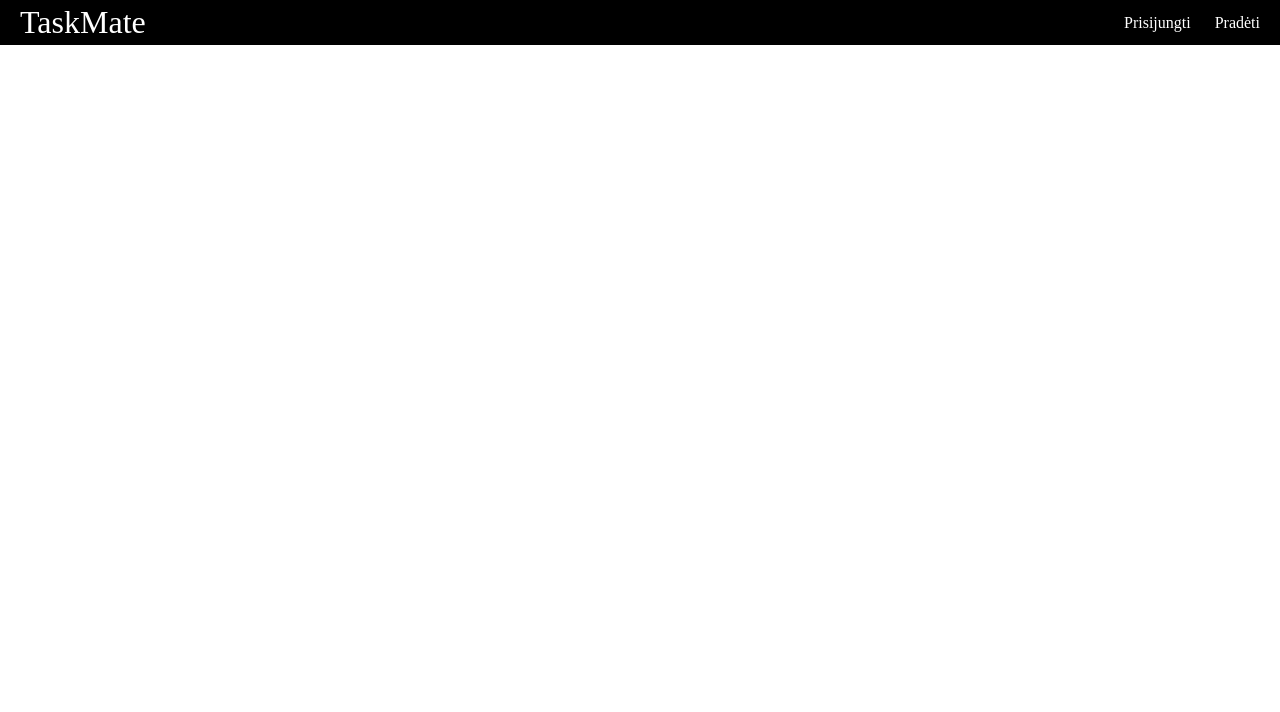
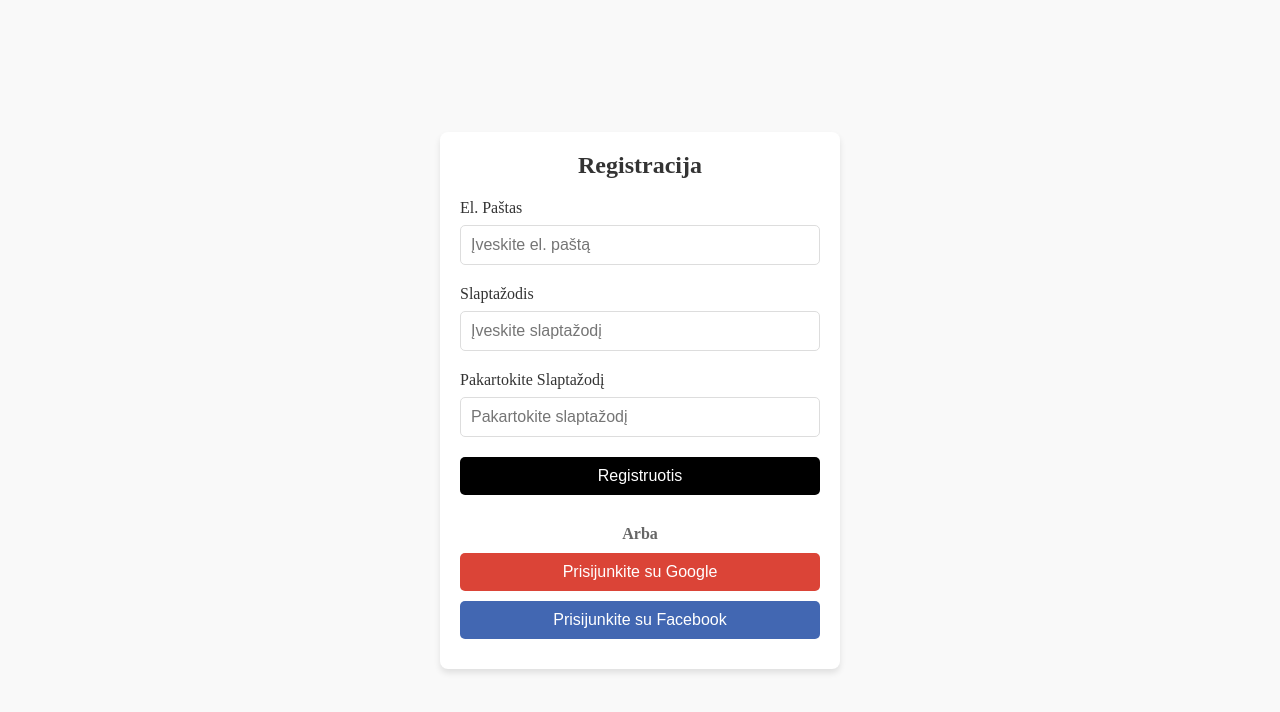
Before and after one commit to reikal1337/task-manager-smk, a Next.js app: page / in a window 1280 px wide. Shown: the top 712 px of the page. Built offline with nearby package versions, Linux system fonts and the light colour scheme.

Commit message:
added registration form

```diff
--- /dev/null
+++ b/src/app/components/registration.js
@@ -0,0 +1,27 @@
+import "../registration.css";
+
+export default function Registration() {
+    return (
+        <div className="container">
+            <form className="registration-form">
+                <h1>Registracija</h1>
+
+                <label htmlFor="email">El. Paštas</label>
+                <input type="text" id="email" placeholder="Įveskite el. paštą" />
+
+                <label htmlFor="password">Slaptažodis</label>
+                <input type="password" id="password" placeholder="Įveskite slaptažodį" />
+
+                <label htmlFor="confirm-password">Pakartokite Slaptažodį</label>
+                <input type="password" id="confirm-password" placeholder="Pakartokite slaptažodį" />
+
+                <button type="submit" className="btn">Registruotis</button>
+
+                <h2>Arba</h2>
+
+                <button type="button" className="socialbtn google">Prisijunkite su Google</button>
+                <button type="button" className="socialbtn facebook">Prisijunkite su Facebook</button>
+            </form>
+        </div>
+    );
+}
--- a/src/app/page.js
+++ b/src/app/page.js
@@ -1,5 +1,6 @@
 import Navbar from "./components/navbar";
+import Registration from "./components/registration";
 
 export default function Home() {
-  return <Navbar />;
+  return  <Registration/>;
 }
--- /dev/null
+++ b/src/app/registration.css
@@ -0,0 +1,95 @@
+.container {
+    display: flex;
+    justify-content: center;
+    align-items: center;
+    height: 100vh;
+    background-color: #f9f9f9;
+    padding: 1.25rem;
+    box-sizing: border-box;
+}
+
+.registration-form {
+    background: white;
+    padding: 1.25rem;
+    border-radius: 0.5rem;
+    box-shadow: 0 0.25rem 0.375rem rgba(0, 0, 0, 0.1);
+    width: 100%;
+    max-width: 25rem;
+    display: flex;
+    flex-direction: column;
+}
+
+.registration-form h1 {
+    font-size: 1.5rem;
+    margin-bottom: 1.25rem;
+    text-align: center;
+    color: #333;
+}
+
+.registration-form label {
+    margin-bottom: 0.5rem;
+    font-size: 1rem;
+    color: #333;
+}
+
+.registration-form input {
+    width: 100%;
+    padding: 0.625rem;
+    margin-bottom: 1.25rem;
+    border: 0.0625rem solid #ddd;
+    border-radius: 0.3125rem;
+    font-size: 1rem;
+}
+
+.registration-form .btn {
+    padding: 0.625rem;
+    background-color: black;
+    color: white;
+    font-size: 1rem;
+    border: none;
+    border-radius: 0.3125rem;
+    cursor: pointer;
+    margin-bottom: 1.25rem;
+    transition: background-color 0.3s ease;
+}
+
+.registration-form .btn:hover {
+    background-color: grey;
+}
+
+.social-buttons {
+    display: flex;
+    justify-content: space-between;
+    gap: 2rem;
+    margin-bottom: 1.5rem;
+}
+
+.registration-form .socialbtn {
+    padding: 10px;
+    font-size: 1rem;
+    border: none;
+    border-radius: 5px;
+    cursor: pointer;
+    margin-bottom: 10px;
+}
+
+.registration-form .socialbtn.google {
+    background-color: #db4437;
+    color: white;
+}
+
+.registration-form .socialbtn.facebook {
+    background-color: #4267b2;
+    color: white;
+}
+
+.registration-form .socialbtn:hover {
+    opacity: 0.9;
+    color: grey;
+}
+.registration-form h2 {
+    text-align: center;
+    font-size: 1rem;
+    color: #666;
+    margin: 0.625rem 0;
+}
```
